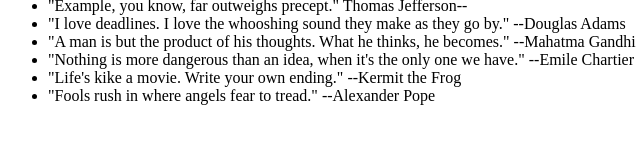
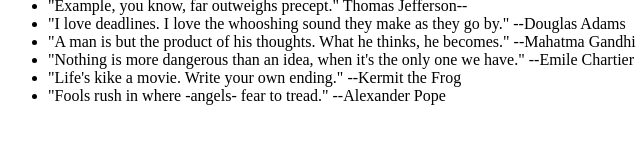
Before and after one commit to gazzda365/0main_openSAP_repo, a plain HTML site: page index.html in a window 1280 px wide. Shown: the part 238-382 px from the top of the page, 0-640 px from the left. Drawn offline with Linux system fonts and the light colour scheme.

Commit message:
angels got wings

```diff
--- a/index.html
+++ b/index.html
@@ -20,7 +20,7 @@
 			<li>"A man is but the product of his thoughts. What he thinks, he becomes." --Mahatma Gandhi</li>
 			<li>"Nothing is more dangerous than an idea, when it's the only one we have." --Emile Chartier</li>
 			<li>"Life's kike a movie. Write your own ending." --Kermit the Frog</li>
-			<li>"Fools rush in where angels fear to tread." --Alexander Pope</li>
+			<li>"Fools rush in where -angels- fear to tread." --Alexander Pope</li>
 		</ul>
 	</body>
 </html>
```
